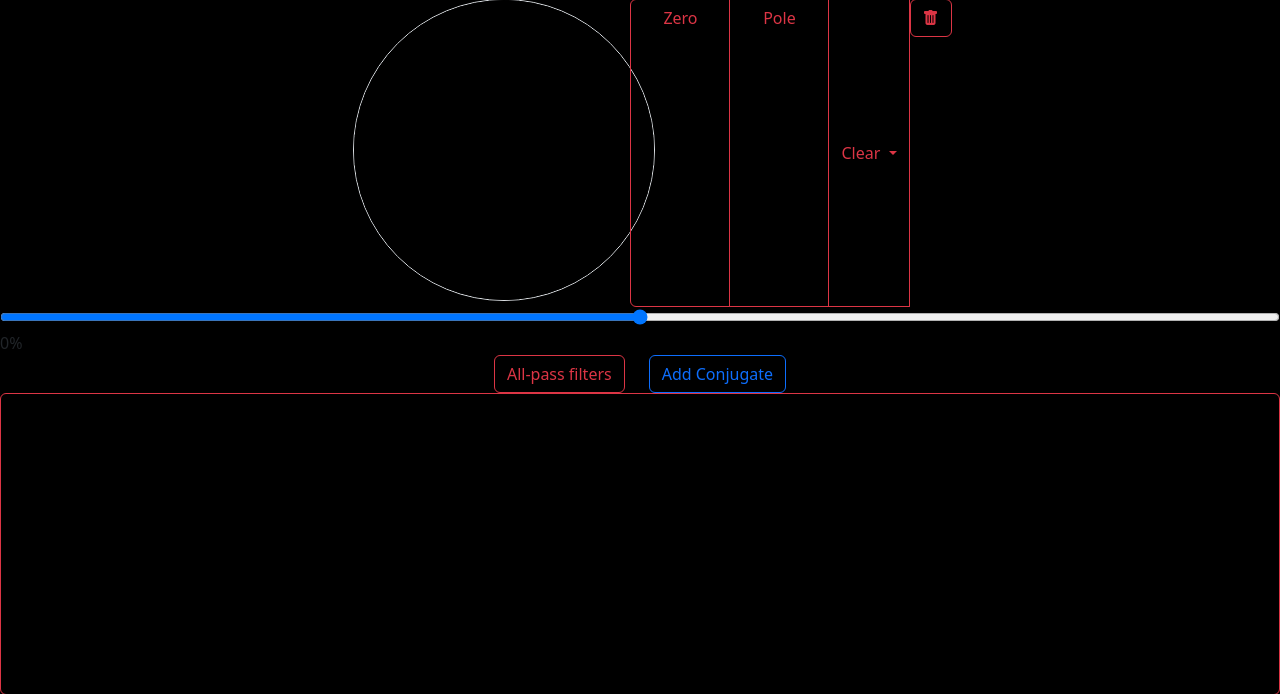
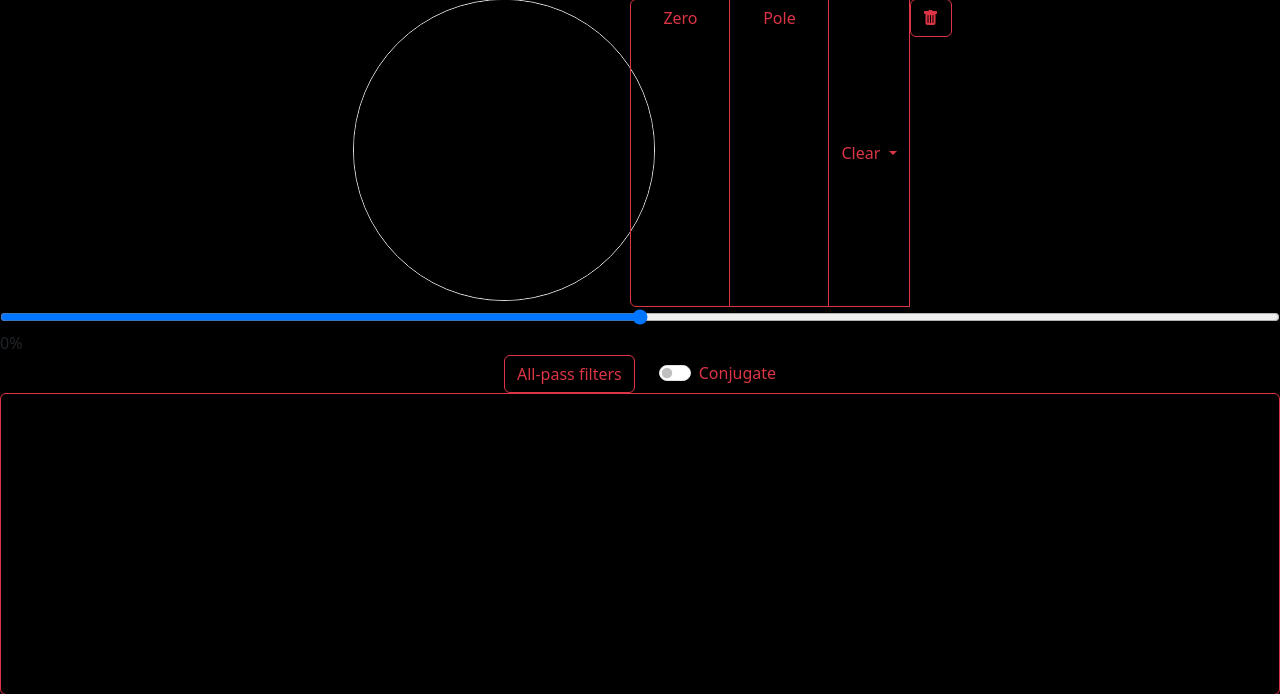
Before and after one commit to mariamgamal70/Digital-filter-designer, a Python web app: template templates/index.html in a window 1280 px wide. Shown: the part 127-821 px from the top of the page. Run offline with Jinja, Linux system fonts and the light colour scheme; the template is opened without the code that fills it, so the values that code supplies are empty; some libraries are stand-ins or nearby versions.

Commit message:
Revert "add conj"
This reverts commit d1213ab5b3a3d551076012ecb8a6b6970f7c35d2.

```diff
--- a/templates/index.html
+++ b/templates/index.html
@@ -76,8 +76,9 @@
                 data-bs-target="#exampleModal">
                 All-pass filters
             </button>
-            <div>
-                <button type="button" class="btn btn-outline-primary w-100" id="conjugate">Add Conjugate</button>
+            <div class="form-check form-switch">
+                <input class="form-check-input" type="checkbox" role="switch" id="flexSwitchCheckDefault">
+                <label class="form-check-label text-danger" for="flexSwitchCheckDefault">Conjugate</label>
             </div>
         </div>
     </div>
```
